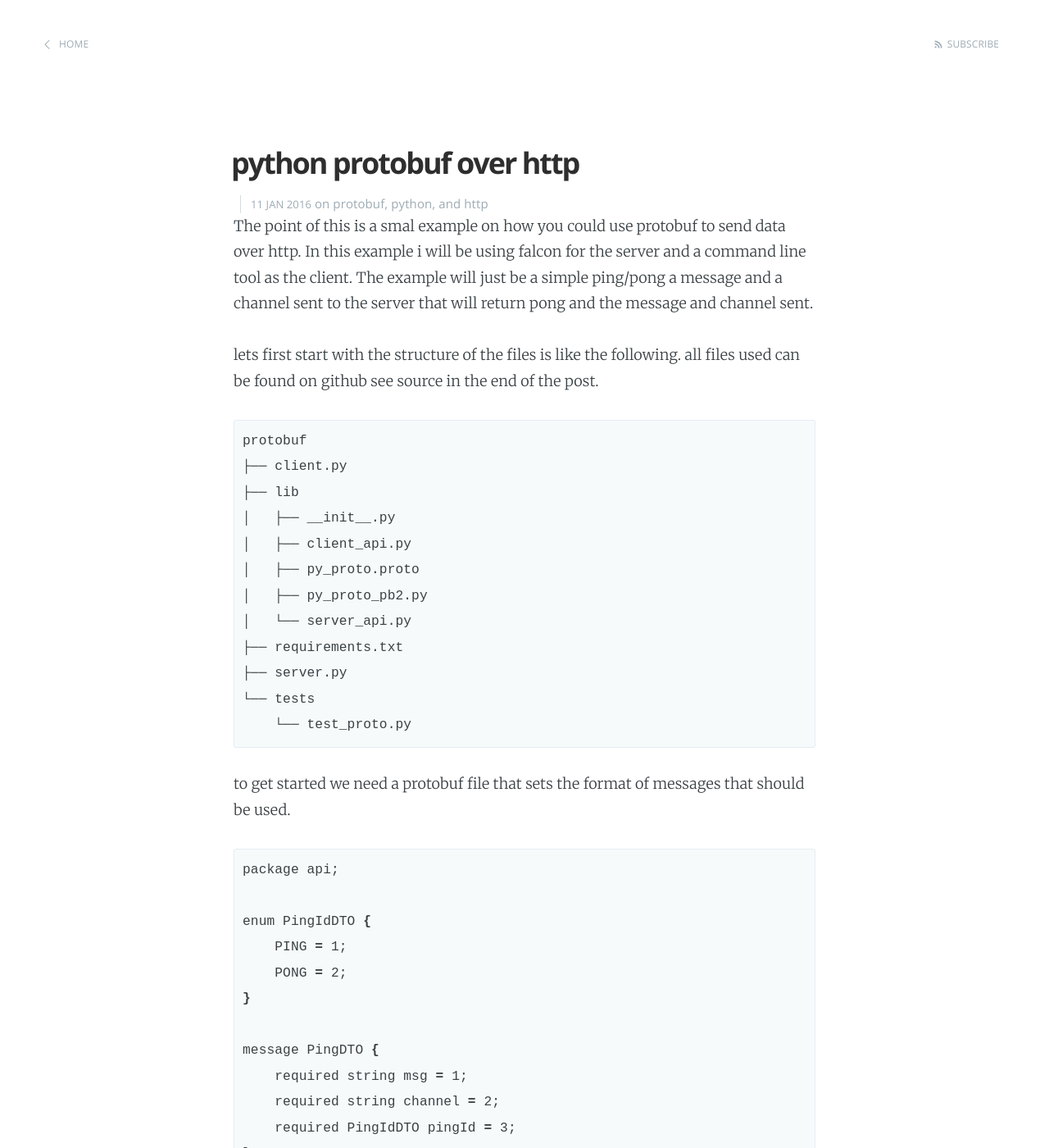
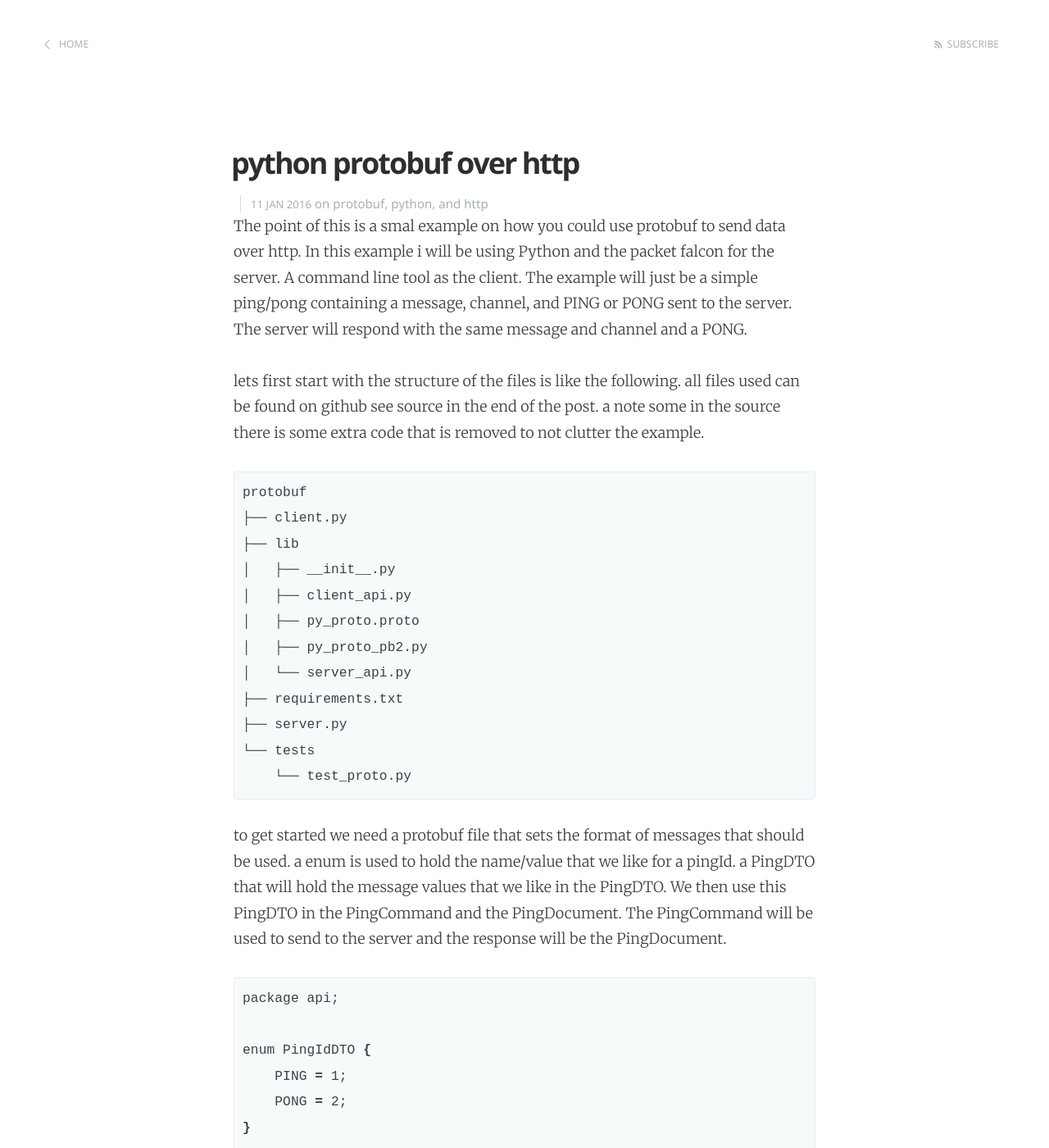
Before and after one commit to mad01/mad01.github.io, a Jekyll site: the page built from _posts/2016-01-11-python-protobuf-over-http.md, in a window 1280 px wide and 1400 px high. Shown: the whole window at 82% size. Built offline with Jekyll 4.4.1, drawn with Linux system fonts in a browser that asks for light colours; Markdown is read by kramdown in place of the engine named in the settings; some of the changed text lies outside the part shown.

Commit message:
update some spelling

```diff
--- a/_posts/2016-01-11-python-protobuf-over-http.md
+++ b/_posts/2016-01-11-python-protobuf-over-http.md
@@ -5,9 +5,9 @@
 categories: protobuf python http
 ---
 
-The point of this is a smal example on how you could use protobuf to send data over http. In this example i will be using falcon for the server and a command line tool as the client. The example will just be a simple ping/pong a message and a channel sent to the server that will return pong and the message and channel sent.
+The point of this is a smal example on how you could use protobuf to send data over http. In this example i will be using Python and the packet falcon for the server. A command line tool as the client. The example will just be a simple ping/pong containing a message, channel, and PING or PONG sent to the server. The server will respond with the same message and channel and a PONG.
 
-lets first start with the structure of the files is like the following. all files used can be found on github see source in the end of the post.
+lets first start with the structure of the files is like the following. all files used can be found on github see source in the end of the post. a note some in the source there is some extra code that is removed to not clutter the example.
 {% highlight bash %}
 protobuf
 ├── client.py
@@ -25,6 +25,7 @@
 
 
 to get started we need a protobuf file that sets the format of messages that should be used.
+a enum is used to hold the name/value that we like for a pingId. a PingDTO that will hold the message values that we like in the PingDTO. We then use this PingDTO in the PingCommand and the PingDocument. The PingCommand will be used to send to the server and the response will be the PingDocument.
 {% highlight bash %}
 package api;
 
@@ -48,13 +49,13 @@
 }
 {% endhighlight %}
 
-to build the proto python file. you will get py\_proto\_pb2.py which is the protobuf python class file that you now can use to build a proto client and server
+to build the proto python file. you will get py\_proto\_pb2.py which is the protobuf python class file that you later  use to build a proto client and server.
 {% highlight bash%}
 $ protoc --python_out=. lib/py_proto.proto
 {% endhighlight %}
 
 
-Server api. The server used the generated protobuf python file to parse the message and to encode the response.
+Server api. The server uses the generated protobuf python file to parse the command sent, and to return the document to the client.
 {% highlight python %}
 #!/usr/bin/env python3
 import falcon
@@ -86,7 +87,7 @@
 {% endhighlight %}
 
 
-Server function made to run with gunicorn.
+Server function made to run the falcon app.
 {% highlight python %}
 #!/usr/bin/env python3
 import falcon
@@ -97,13 +98,13 @@
 {% endhighlight %}
 
 
-Start the server by doing the following
+Starting the server by using gunicorn and calling the api falcon api
 {% highlight bash %}
 $ gunicorn server:api
 {% endhighlight %}
 
 
-Client api. Like in the server we use the same python generated proto file. To encode the messame to binary, and read the response.
+Client api. Like in the server we use the same python generated proto file. To send a command to the server and get back the response document that will be printed to stdout.
 {% highlight python %}
 #!/usr/bin/env python3
 import requests
@@ -139,7 +140,7 @@
 {% endhighlight %}
 
 
-Client. Made as a command line tool to be able to just send some infor in and then print th response. You send PING which is id 1 and you should get back id 2 from the server
+Client made as a command line tool to be able to just send some commands and then print the response. You send PING which is id 1 and you should get back id 2 from the server
 {% highlight python %}
 #!/usr/bin/env python3
 import argparse
```
